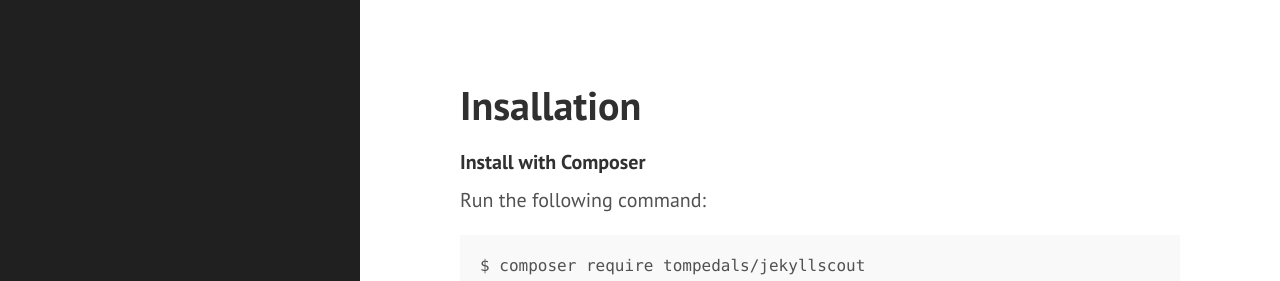
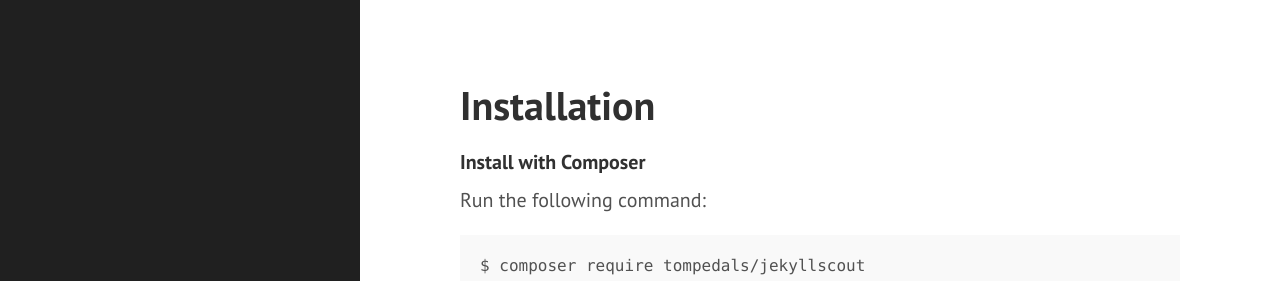
Before and after one commit to tompedals/jekyllscout, a Jekyll site: the page built from docs/_helpscout_articles/17-installation.html, in a window 1280 px wide and 900 px high. Shown: the top 281 px of the window. Built offline with Jekyll 4.4.1, drawn with Linux system fonts in a browser that asks for light colours; Markdown is read by kramdown in place of the engine named in the settings.

Commit message:
Fix slug.

```diff
--- a/docs/_helpscout_articles/17-insallation.html
+++ b/docs/_helpscout_articles/17-installation.html
@@ -3,26 +3,28 @@
 article_id: 57e599519033602e61d47581
 number: 17
 collection_id: 57e598fd9033602e61d4757e
-name: Insallation
-title: Insallation
+name: Installation
+title: Installation
 category_ids:
     - 57e59913c697914f21030df7
 related_article_ids: {  }
 created_at: '2016-09-23T21:06:25+00:00'
-updated_at: '2016-09-23T21:13:44+00:00'
-last_published_at: '2016-09-23T21:13:44+00:00'
+updated_at: '2016-09-23T21:29:42+00:00'
+last_published_at: '2016-09-23T21:29:42+00:00'
 layout: helpscout_article
 ---
 <h4>Install with Composer</h4><p>
 	Run the following command:</p>
 <pre>$ composer require tompedals/jekyllscout
 </pre><h4>Configure Jekyll Scout</h4><p>
-	Create a new file <code>.jekyllscout.yml</code> in the root of your Jekyll project.</p><p>
+	Create a new file
+	<code>.jekyllscout.yml</code> in the root of your Jekyll project.</p><p>
 	Enter your Help Scout API key and the site ID. The site ID can be found in the URL of your Site Settings page in Help Scout. It will look a little like the example below.</p>
 <pre>api_key: secret
 site_id: 57e1a37c9033606c1955afc3
 </pre><h4>Configure your collections</h4><p>
-	Update your Jekyll <code>_config.yml</code> and add the following collections. This is how your Help Scout docs content will be made available to Jekyll.</p>
+	Update your Jekyll
+	<code>_config.yml</code> and add the following collections. This is how your Help Scout docs content will be made available to Jekyll.</p>
 <pre>collections:
   helpscout_collections:
     output: true
@@ -33,6 +35,8 @@ site_id: 57e1a37c9033606c1955afc3
   helpscout_articles:
     output: true
     permalink: /article/:path/
-</pre><h4>Sync content</h4><p>Run the following command to sync your Help Scout Docs content as Jekyll pages.</p>
+</pre><h4>Sync content</h4><p>
+	Run the following command to sync your Help Scout Docs content as Jekyll pages.</p>
 <pre>$ ./vendor/bin/jekyllscout sync .
-</pre><p>This will create the relevant files within the configured collections directories. By default this will be <code>_helpscout_articles</code>, <code>_helpscout_categories</code> and <code>_helpscout_collections</code>.</p>
+</pre><p>
+	This will create the relevant files within the configured collections directories. By default this will be <code>_helpscout_articles</code>, <code>_helpscout_categories</code> and <code>_helpscout_collections</code>.</p>
--- a/docs/_helpscout_categories/16-getting-started.html
+++ b/docs/_helpscout_categories/16-getting-started.html
@@ -8,6 +8,6 @@ name: 'Getting started'
 title: 'Getting started'
 article_count: 2
 created_at: '2016-09-23T21:05:23+00:00'
-updated_at: '2016-09-23T21:18:52+00:00'
+updated_at: '2016-09-23T21:29:42+00:00'
 layout: helpscout_category
 ---
```
